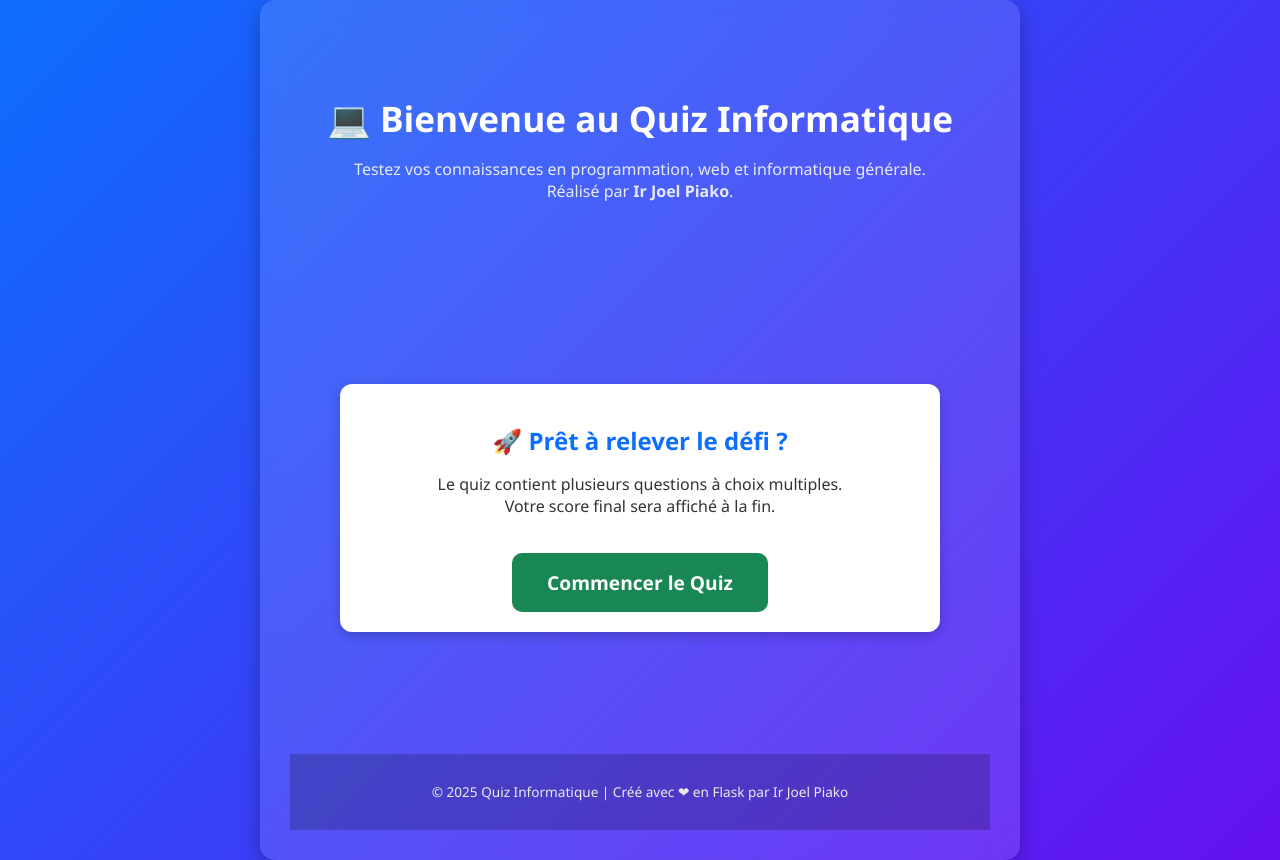
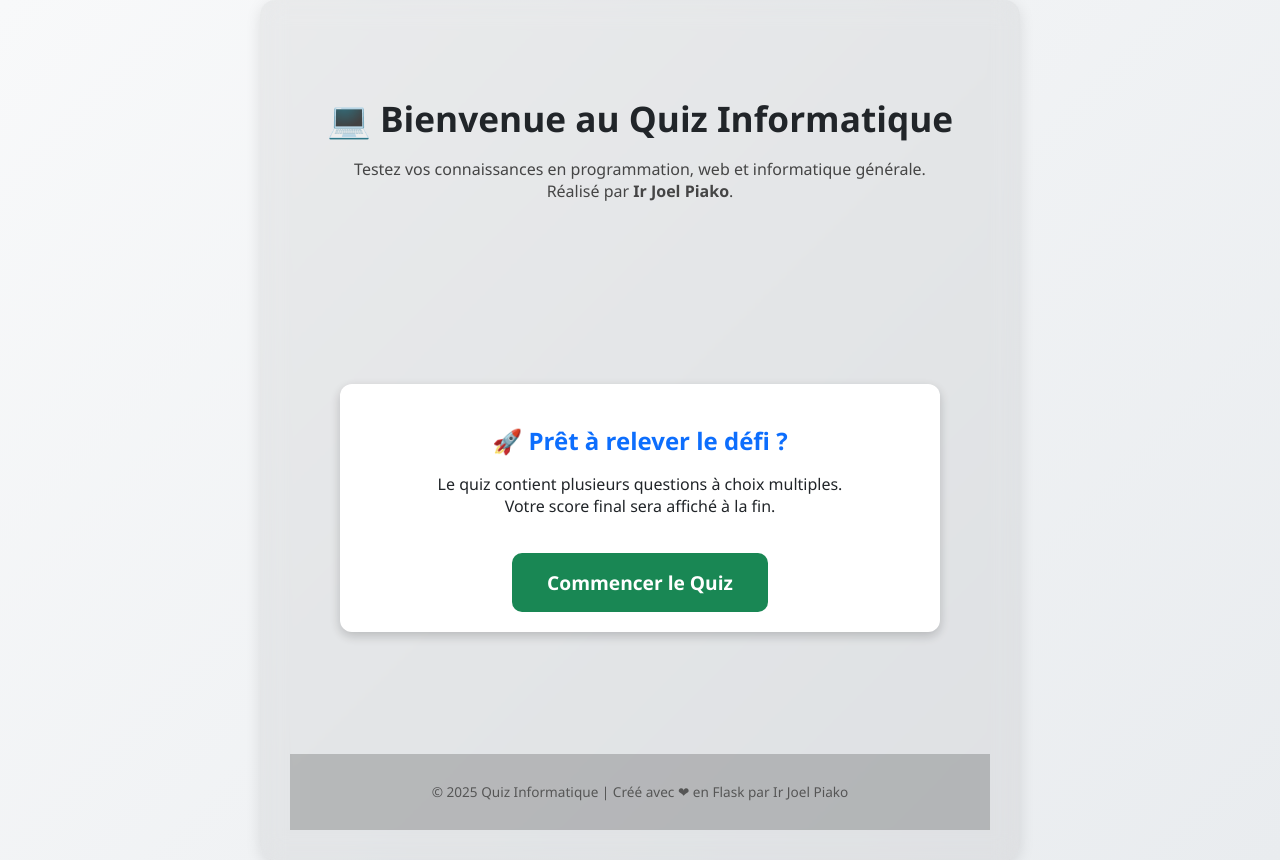
Before and after one commit to joel-piako5/joeformation, a Flask app: page /page in a window 1280 px wide. Run offline with Flask 3, Linux system fonts and the light colour scheme.

Commit message:
Update page.html

```diff
--- a/templates/page.html
+++ b/templates/page.html
@@ -2,10 +2,11 @@
 <html lang="fr">
 <head>
     <meta charset="UTF-8">
-    <meta name="viewport" content="width=device-width, initial-scale=1.0"> <!-- important pour mobile -->
+    <meta name="viewport" content="width=device-width, initial-scale=1.0">
     <title>Quiz Informatique</title>
     <link rel="stylesheet" href="/static/css.css">
     <style>
+        /* 🌙 Mode sombre par défaut */
         body {
             margin: 0;
             padding: 0;
@@ -20,7 +21,7 @@
 
         .container {
             text-align: center;
-            width: 95%; /* occupe presque tout l’écran */
+            width: 95%;
             max-width: 700px;
             background: rgba(255, 255, 255, 0.12);
             padding: 30px;
@@ -94,13 +95,36 @@
             header h1 {
                 font-size: 1.8rem;
             }
-            header p {
-                font-size: 1rem;
-            }
             .btn {
-                width: 100%; /* bouton grand écran mobile */
+                width: 100%;
                 padding: 18px;
                 font-size: 1.3rem;
+            }
+        }
+
+        /* ☀️ Mode clair automatique */
+        @media (prefers-color-scheme: light) {
+            body {
+                background: linear-gradient(135deg, #f8f9fa, #e9ecef);
+                color: #212529;
+            }
+
+            .container {
+                background: rgba(0, 0, 0, 0.05);
+                box-shadow: 0 4px 15px rgba(0,0,0,0.1);
+            }
+
+            header p {
+                color: #333;
+            }
+
+            .card {
+                background: #ffffff;
+                color: #212529;
+            }
+
+            footer {
+                color: #555;
             }
         }
     </style>
```
